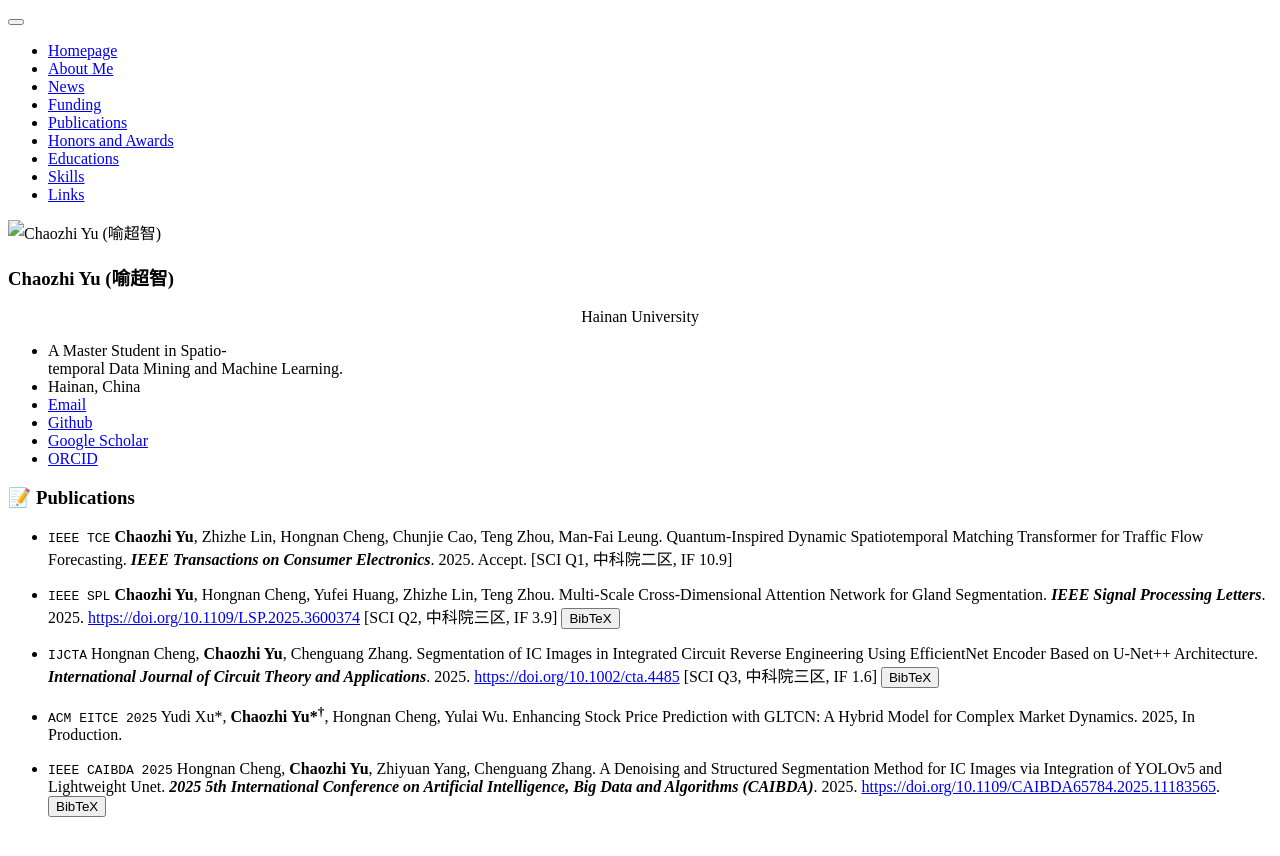
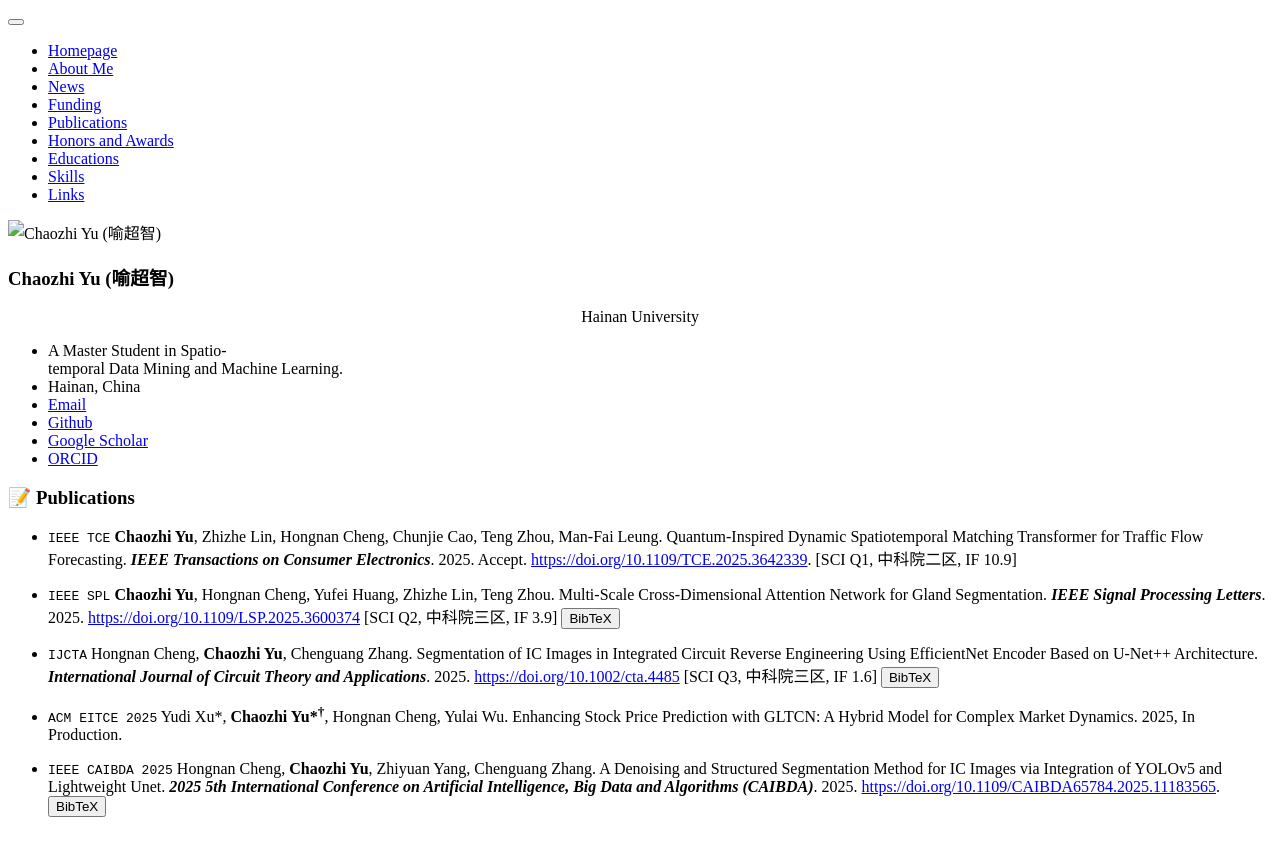
Before and after one commit to yuchaozhi/yuchaozhi.github.io, a Jekyll site: the page built from _pages/includes/pub_short.md, in a window 1280 px wide. Shown: the top 856 px of the page. Built offline with Jekyll 4.4.1, drawn with Linux system fonts in a browser that asks for light colours; our own code applies the rules of GitHub Pages for plain Markdown files; some of the changed lines change nothing that is shown.

Commit message:
update pub_short.md

```diff
--- a/_pages/includes/pub_short.md
+++ b/_pages/includes/pub_short.md
@@ -4,7 +4,7 @@
 
 <!-- #### 🌍Spatiotemporal Data Mining -->
 
-- ``IEEE TCE`` **Chaozhi Yu**, Zhizhe Lin, Hongnan Cheng, Chunjie Cao, Teng Zhou, Man-Fai Leung. Quantum-Inspired Dynamic Spatiotemporal Matching Transformer for Traffic Flow Forecasting. ***IEEE Transactions on Consumer Electronics***. 2025. Accept. [SCI Q1, 中科院二区, IF 10.9]
+- ``IEEE TCE`` **Chaozhi Yu**, Zhizhe Lin, Hongnan Cheng, Chunjie Cao, Teng Zhou, Man-Fai Leung. Quantum-Inspired Dynamic Spatiotemporal Matching Transformer for Traffic Flow Forecasting. ***IEEE Transactions on Consumer Electronics***. 2025. Accept. [https://doi.org/10.1109/TCE.2025.3642339](https://doi.org/10.1109/TCE.2025.3642339). [SCI Q1, 中科院二区, IF 10.9]
 
 - ``IEEE SPL`` **Chaozhi Yu**, Hongnan Cheng, Yufei Huang, Zhizhe Lin, Teng Zhou. Multi-Scale Cross-Dimensional Attention Network for Gland Segmentation. ***IEEE Signal Processing Letters***. 2025. [https://doi.org/10.1109/LSP.2025.3600374](https://doi.org/10.1109/LSP.2025.3600374) [SCI Q2, 中科院三区, IF 3.9] \cite{yu2025multi}
 
```
